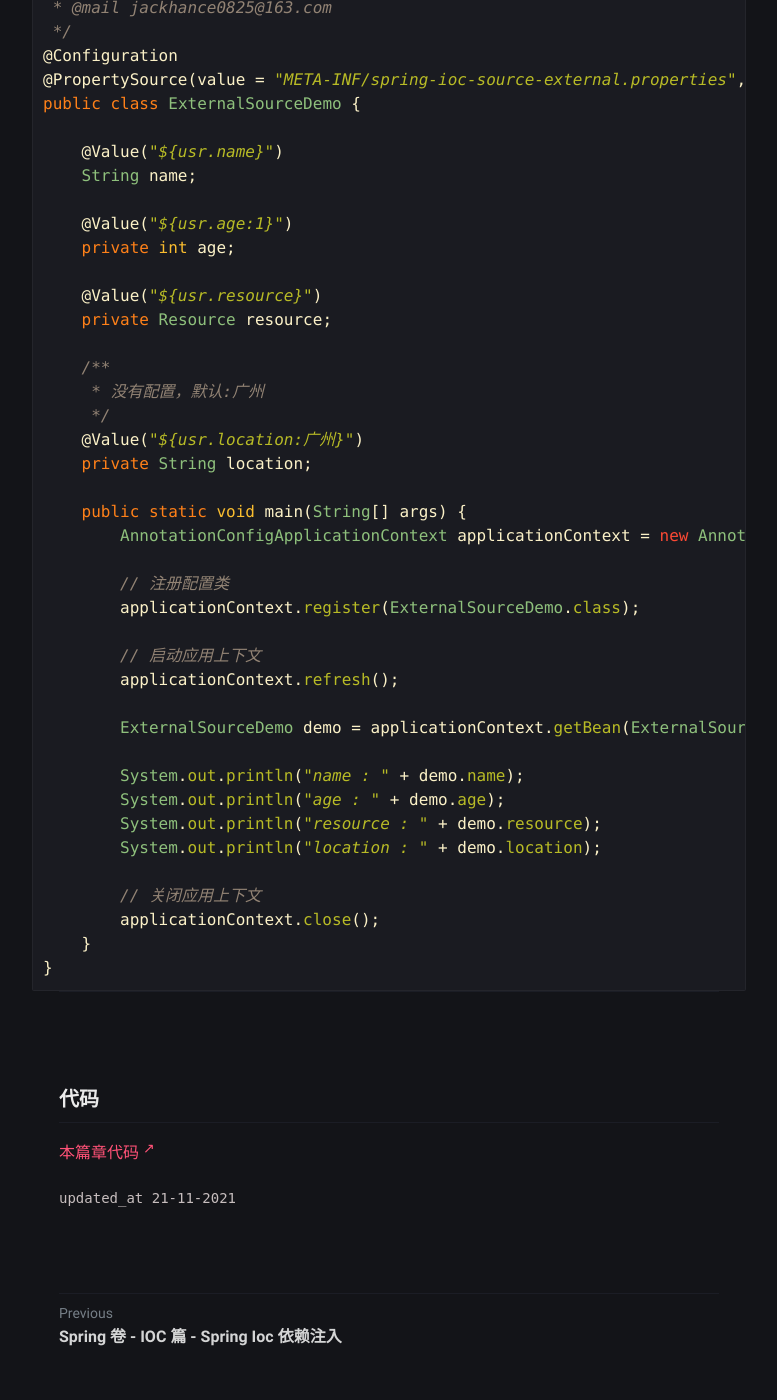
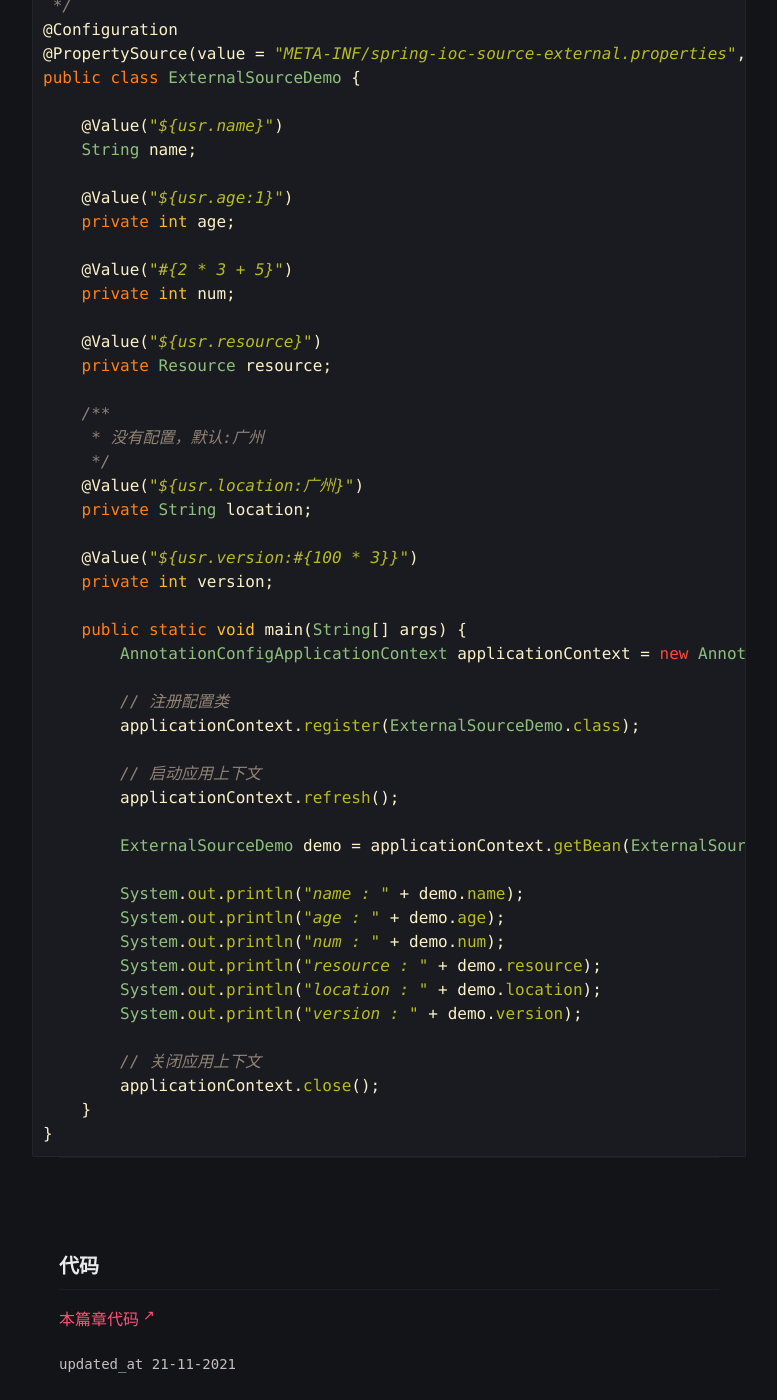
Before and after one commit to jackhance0825/jackhance0825.github.io, a Jekyll site: the page built from _posts/spring-ioc-dependency-source/2021-11-21-spring-ioc-dependency-source.md, in a window 1280 px wide and 1400 px high, scrolled down 4664 px. Shown: the whole window, without its empty margins (251-1028 px from the left). Built offline with Jekyll 4.4.1, drawn with Linux system fonts in a browser that asks for light colours; some web fonts are replaced; some of the changed text lies outside the part shown.

Commit message:
denpendency source

```diff
--- a/_posts/spring-ioc-dependency-source/2021-11-21-spring-ioc-dependency-source.md
+++ b/_posts/spring-ioc-dependency-source/2021-11-21-spring-ioc-dependency-source.md
@@ -163,6 +163,9 @@ public class ExternalSourceDemo {
     @Value("${usr.age:1}")
     private int age;
 
+    @Value("#{2 * 3 + 5}")
+    private int num;
+
     @Value("${usr.resource}")
     private Resource resource;
 
@@ -171,6 +174,9 @@ public class ExternalSourceDemo {
      */
     @Value("${usr.location:广州}")
     private String location;
+
+    @Value("${usr.version:#{100 * 3}}")
+    private int version;
 
     public static void main(String[] args) {
         AnnotationConfigApplicationContext applicationContext = new AnnotationConfigApplicationContext();
@@ -185,8 +191,10 @@ public class ExternalSourceDemo {
 
         System.out.println("name : " + demo.name);
         System.out.println("age : " + demo.age);
+        System.out.println("num : " + demo.num);
         System.out.println("resource : " + demo.resource);
         System.out.println("location : " + demo.location);
+        System.out.println("version : " + demo.version);
 
         // 关闭应用上下文
         applicationContext.close();
```
Also changed, not shown: other parts of _posts/spring-ioc-dependency-source/2021-11-21-spring-ioc-dependency-source.md (+1 -1 lines).
